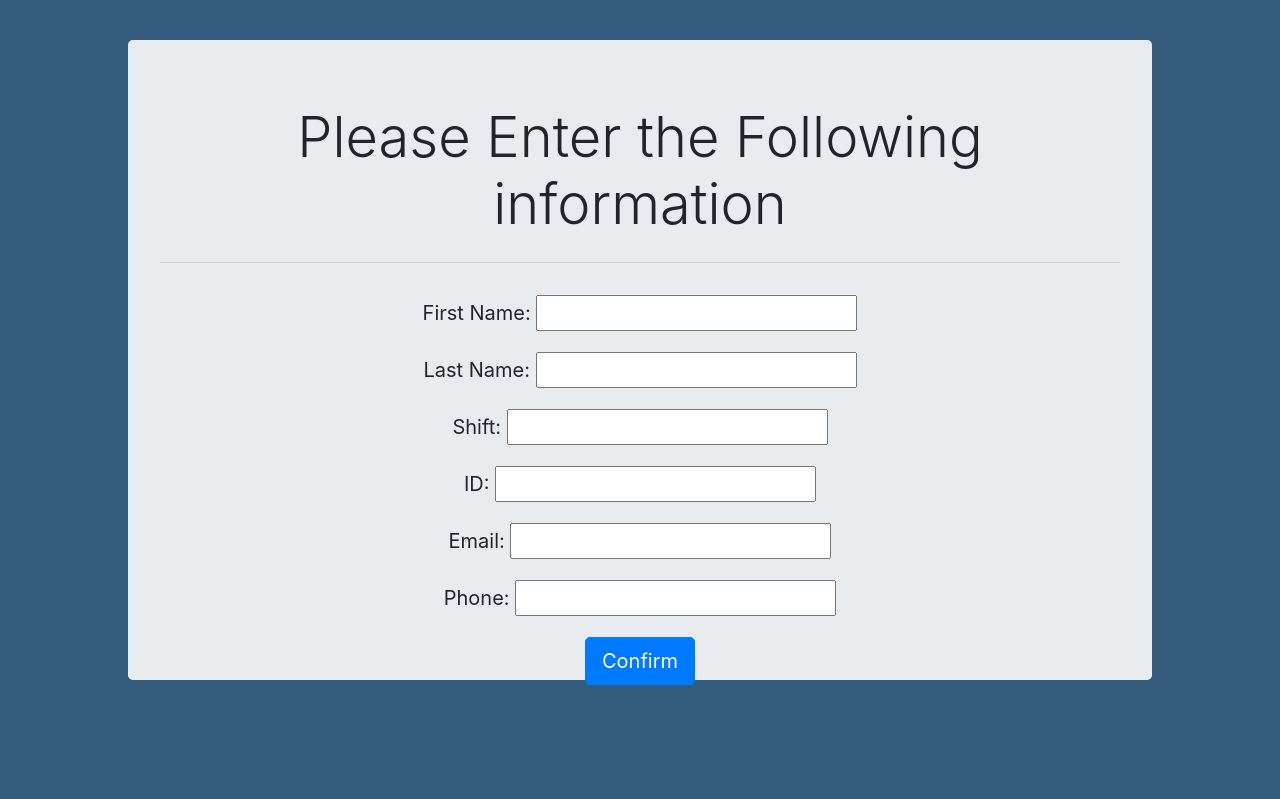
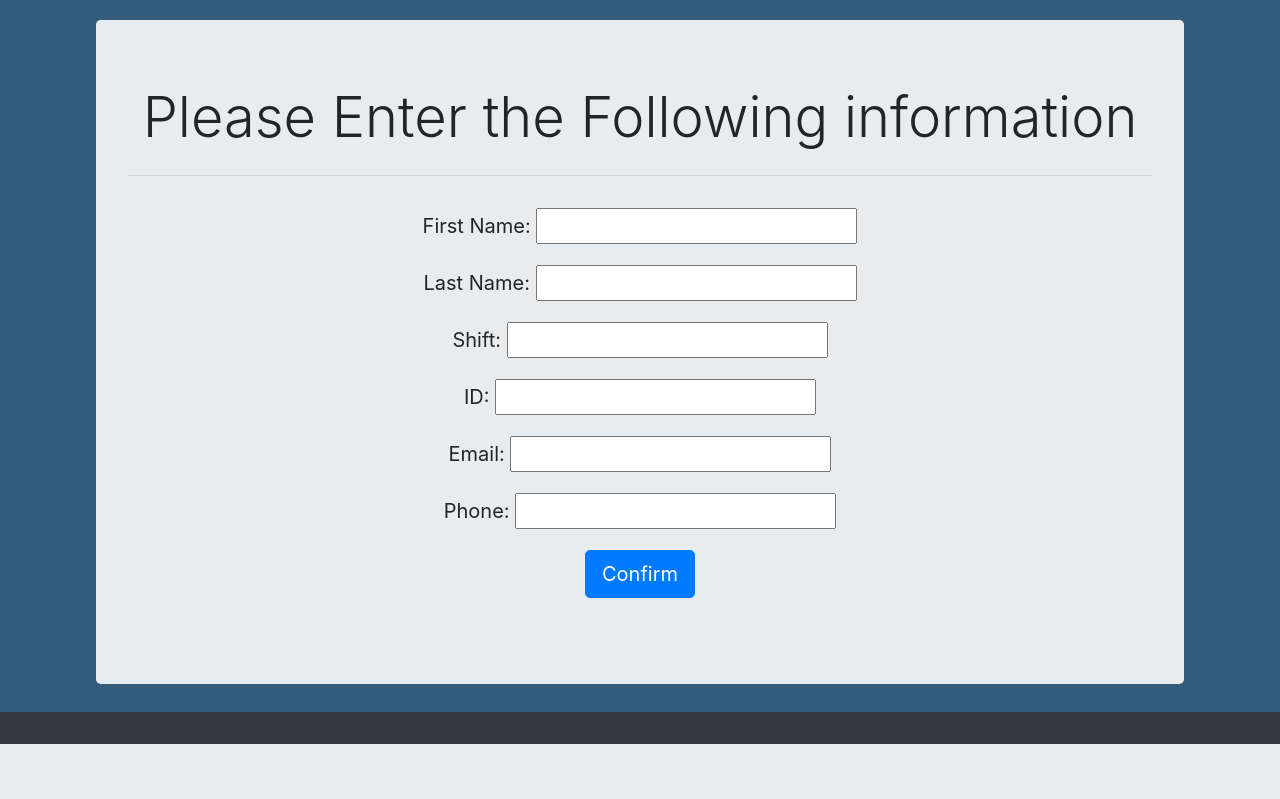
Before and after one commit to andregrandon/Automated-Scheduling-Staffing-App, a Django app: page / in a window 1280 px wide. Shown: the part 56-855 px from the top of the page. After the commit the page ends 800 px from the top, so only its background shows below. Run offline with Django 3.2, Linux system fonts and the light colour scheme; some libraries are stand-ins or nearby versions.

Commit message:
bottom nav

```diff
--- a/templates/index.html
+++ b/templates/index.html
@@ -77,8 +77,17 @@
 
 </div>
 
+<nav id="bottom-nav" class="navbar fixed-bottom navbar navbar-dark bg-dark">
+</nav>
 
 <!--styling css-->
+
+<!--styling css-->
+<!--styling css-->
+<!--styling css-->
+
+<!--styling css-->
+
 
   </body>
   <style media="screen">
@@ -99,14 +108,18 @@
   font-style: italic;
   text-shadow: 8px 10px 10px black;
   }
+  #bottom-nav{ position: absolute;top: 96%;
+
+  }
 
   .jumbotron {
   position: absolute;
-  top: 52%;
+  top: 51%;
   left: 50%;
+
   transform: translate(-50%, -50%);
-  width: 80%;
-  height: 80%;
+  width: 85%;
+  height: 83%;
 }
 
 ]
```
Also changed, not shown: db.sqlite3.
